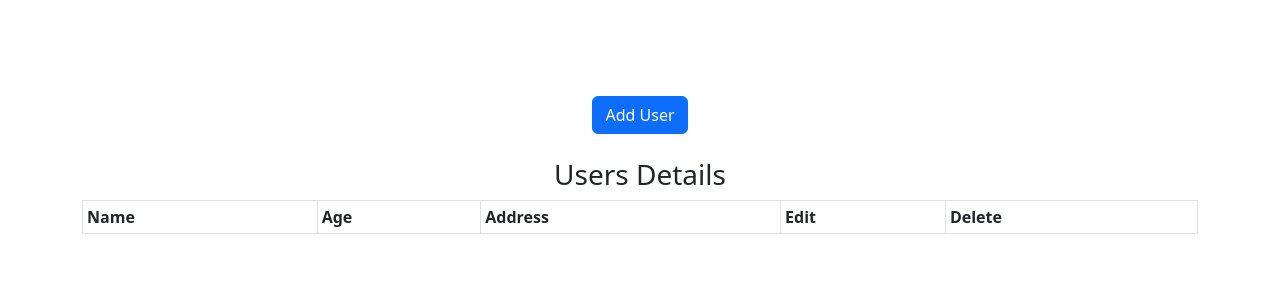
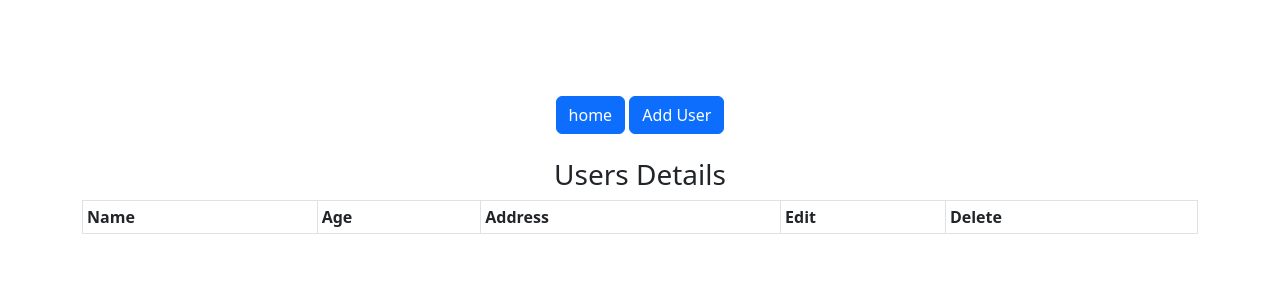
Before and after one commit to snehalshirfule/Nonstopio_Project, a Django app: page /users in a window 1280 px wide. Shown: the top 300 px of the page. Run offline with Django 3.2, Linux system fonts and the light colour scheme; lists and menus that the app fills with data are empty.

Commit message:
second commit

```diff
--- a/assignment/templates/products.html
+++ b/assignment/templates/products.html
@@ -11,7 +11,11 @@
 <link href="https://cdn.jsdelivr.net/npm/bootstrap@5.2.0-beta1/dist/css/bootstrap.min.css" rel="stylesheet" integrity="sha384-0evHe/X+R7YkIZDRvuzKMRqM+OrBnVFBL6DOitfPri4tjfHxaWutUpFmBp4vmVor" crossorigin="anonymous">
 <br>
 <section class="login py-5 border-top-1">
-    <center><a href="/addproduct" class="btn btn-primary">Add Product</a></center><br>
+
+    <center>
+      <a href="/home" class="btn btn-primary">home</a>
+      <a href="/addproduct" class="btn btn-primary">Add Product</a>
+    </center><br>
     <center><h3>Products Details</h3></center>
 
 {% comment %} <div class="container">
--- a/assignment/templates/users.html
+++ b/assignment/templates/users.html
@@ -12,7 +12,12 @@
 <br>
 <br>
 <section class="login py-5 border-top-1">
-  <center><a href="/adduser" class="btn btn-primary">Add User</a></center><br>
+
+
+  <center>
+    <a href="/home" class="btn btn-primary">home</a>
+    <a href="/adduser" class="btn btn-primary">Add User</a>
+  </center><br>
   <center><h3>Users Details</h3></center>
 
 <form action="/users" method="POST">
--- a/assignment/views.py
+++ b/assignment/views.py
@@ -4,6 +4,11 @@ from .forms import ProductForm, UserForm
 from .models import user,products
 
 
+def index(request):
+    return redirect("/home")
+
+def home(request):
+    return render(request,"index.html")
 
 def users(request):
     UsersData = user.objects.all()
--- a/nonstopio_erp/urls.py
+++ b/nonstopio_erp/urls.py
@@ -22,6 +22,8 @@ from assignment import views
 
 urlpatterns = [
     path('admin/', admin.site.urls),
+    path('',views.index),
+    path('home',views.home),
     path('users',views.users),
     path('products',views.product),
     path('recommendations',views.recommendations),
```
Also changed, not shown: assignment/templates/index.html (added, +27 -0 lines).
